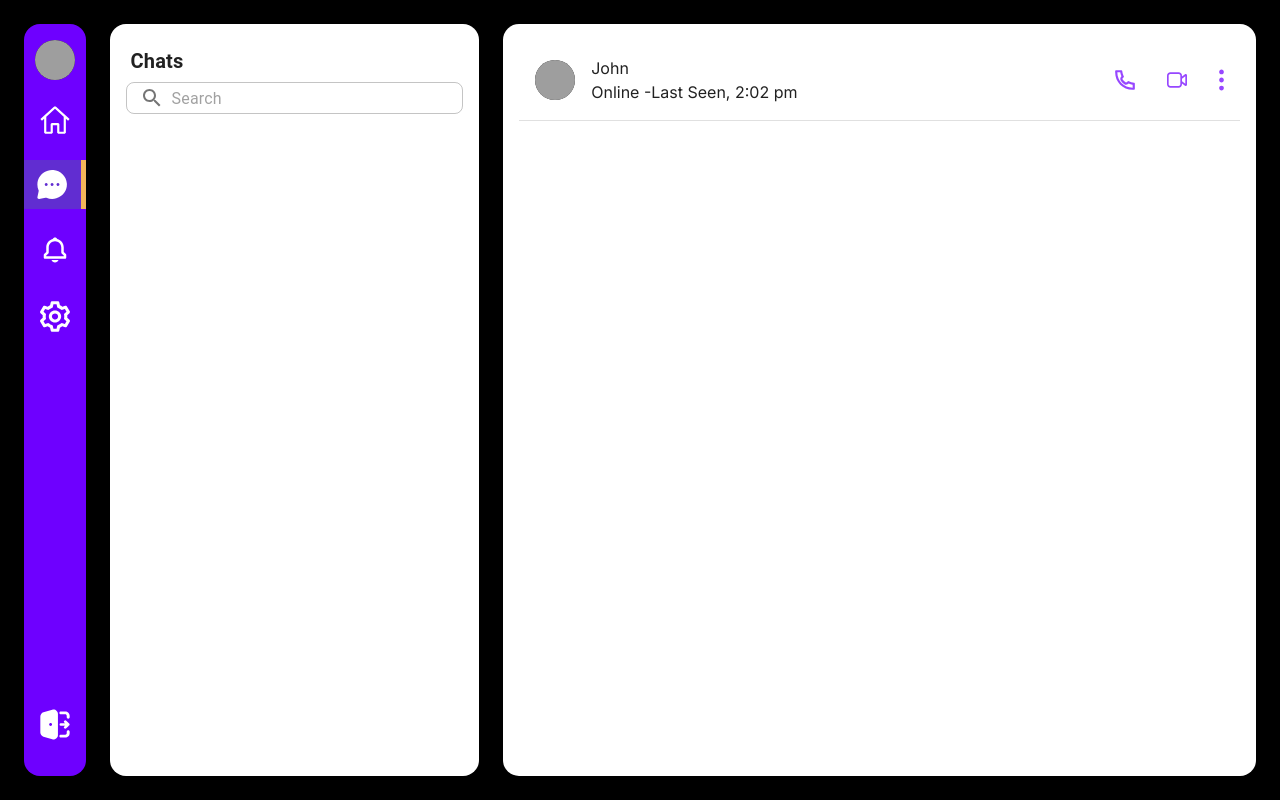
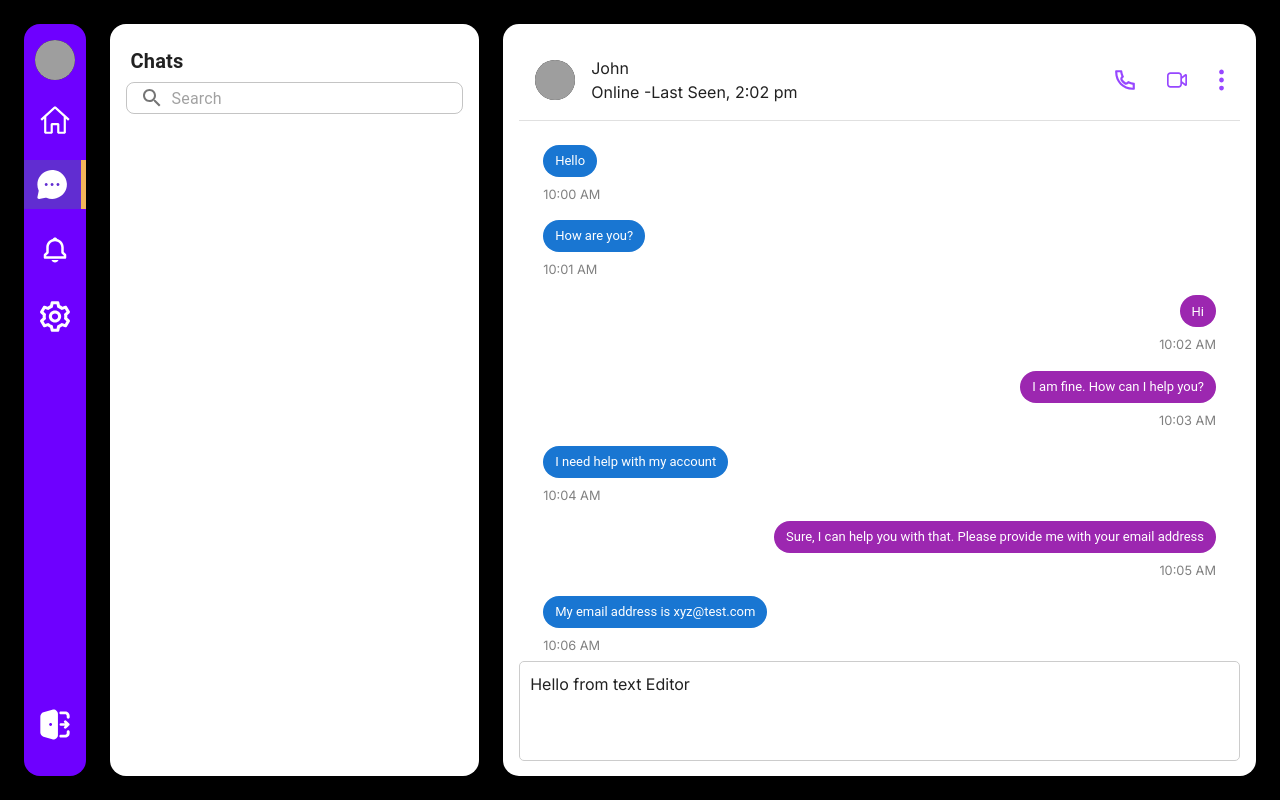
Before and after one commit to Haris-Waqar/chat-app, a Next.js app in the folder frontend/: page /dashboard in a window 1280 px wide. Built offline with nearby package versions, Linux system fonts and the light colour scheme; grey boxes are pictures that could not be loaded.

Commit message:
Feat: Updated message area component

```diff
--- a/frontend/src/components/ChatArea.js
+++ b/frontend/src/components/ChatArea.js
@@ -1,9 +1,13 @@
 import ChatHeader from "@/components/chatAreaComponents/ChatHeader.js";
+import MessagingArea from "@/components/chatAreaComponents/MessagingArea.js";
+import TextEditor from "@/components/chatAreaComponents/TextEditor.js";
 
 export default function ChatArea() {
   return (
     <>
       <ChatHeader />
+      <MessagingArea />
+      <TextEditor />
     </>
   );
 }
--- /dev/null
+++ b/frontend/src/components/chatAreaComponents/MessagingArea.js
@@ -0,0 +1,115 @@
+import { Box } from "@mui/material";
+import Chip from "@mui/material/Chip";
+import Stack from "@mui/material/Stack";
+
+export default function MessagingArea() {
+  const messages = [
+    {
+      sender: "user",
+      message: "Hello",
+      time: "10:00 AM",
+    },
+    {
+      sender: "user",
+      message: "How are you?",
+      time: "10:01 AM",
+    },
+
+    {
+      sender: "bot",
+      message: "Hi",
+      time: "10:02 AM",
+    },
+
+    {
+      sender: "bot",
+      message: "I am fine. How can I help you?",
+      time: "10:03 AM",
+    },
+    {
+      sender: "user",
+      message: "I need help with my account",
+      time: "10:04 AM",
+    },
+    {
+      sender: "bot",
+      message:
+        "Sure, I can help you with that. Please provide me with your email address",
+      time: "10:05 AM",
+    },
+    {
+      sender: "user",
+      message: "My email address is xyz@test.com",
+      time: "10:06 AM",
+    },
+    {
+      sender: "bot",
+      message: "Thank you. Please wait for a moment",
+      time: "10:07 AM",
+    },
+    {
+      sender: "bot",
+      message: "I have found your account. What do you want to do next?",
+      time: "10:08 AM",
+    },
+    {
+      sender: "user",
+      message: "I want to change my password",
+      time: "10:09 AM",
+    },
+    {
+      sender: "bot",
+      message: "Sure. Please provide me with your new password",
+      time: "10:10 AM",
+    },
+    {
+      sender: "user",
+      message: "My new password is 123456",
+      time: "10:11 AM",
+    },
+    {
+      sender: "bot",
+      message: "Your password has been changed successfully",
+      time: "10:12 AM",
+    },
+  ];
+  return (
+    <Box
+      sx={{
+        height: "calc(100% - 180px)",
+        overflowY: "scroll",
+        p: 3,
+        // hide scrollbar
+        "&::-webkit-scrollbar": {
+          display: "none",
+        },
+      }}
+    >
+      {messages.map((msg, index) => (
+        <Stack
+          key={index}
+          direction="column"
+          alignItems={msg.sender === "user" ? "flex-start" : "flex-end"}
+          spacing={1}
+          mb={2}
+        >
+          <Stack direction="row" spacing={1}>
+            <Chip
+              label={msg.message}
+              variant="filled"
+              color={msg.sender === "user" ? "primary" : "secondary"}
+            />
+          </Stack>
+          <Box
+            sx={{
+              fontSize: "0.8rem",
+              color: "gray",
+            }}
+          >
+            {msg.time}
+          </Box>
+        </Stack>
+      ))}
+    </Box>
+  );
+}
--- /dev/null
+++ b/frontend/src/components/chatAreaComponents/TextEditor.js
@@ -0,0 +1,16 @@
+import Box from "@mui/material/Box";
+
+export default function TextEditor() {
+  return (
+    <Box
+      sx={{
+        border: "1px solid #ccc",
+        borderRadius: "5px",
+        padding: "10px",
+        height: "100px",
+      }}
+    >
+      Hello from text Editor
+    </Box>
+  );
+}
```
